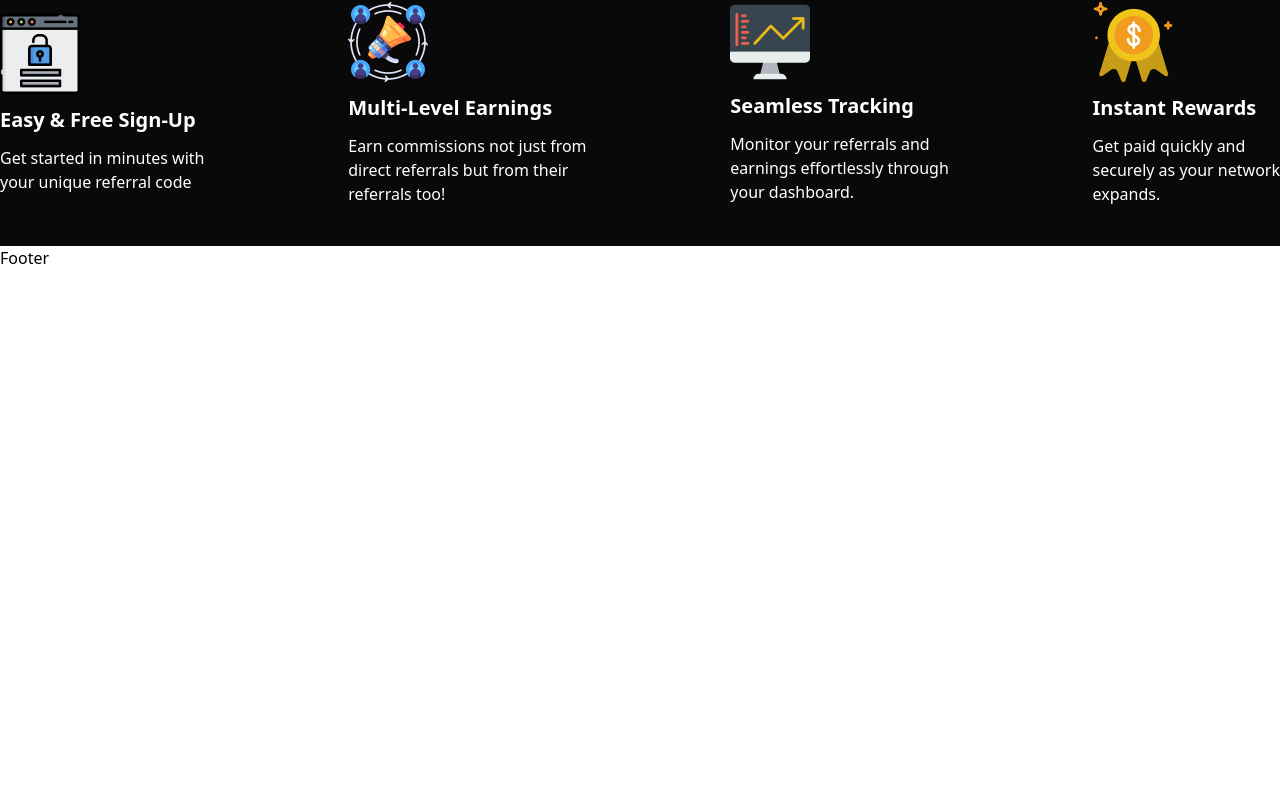
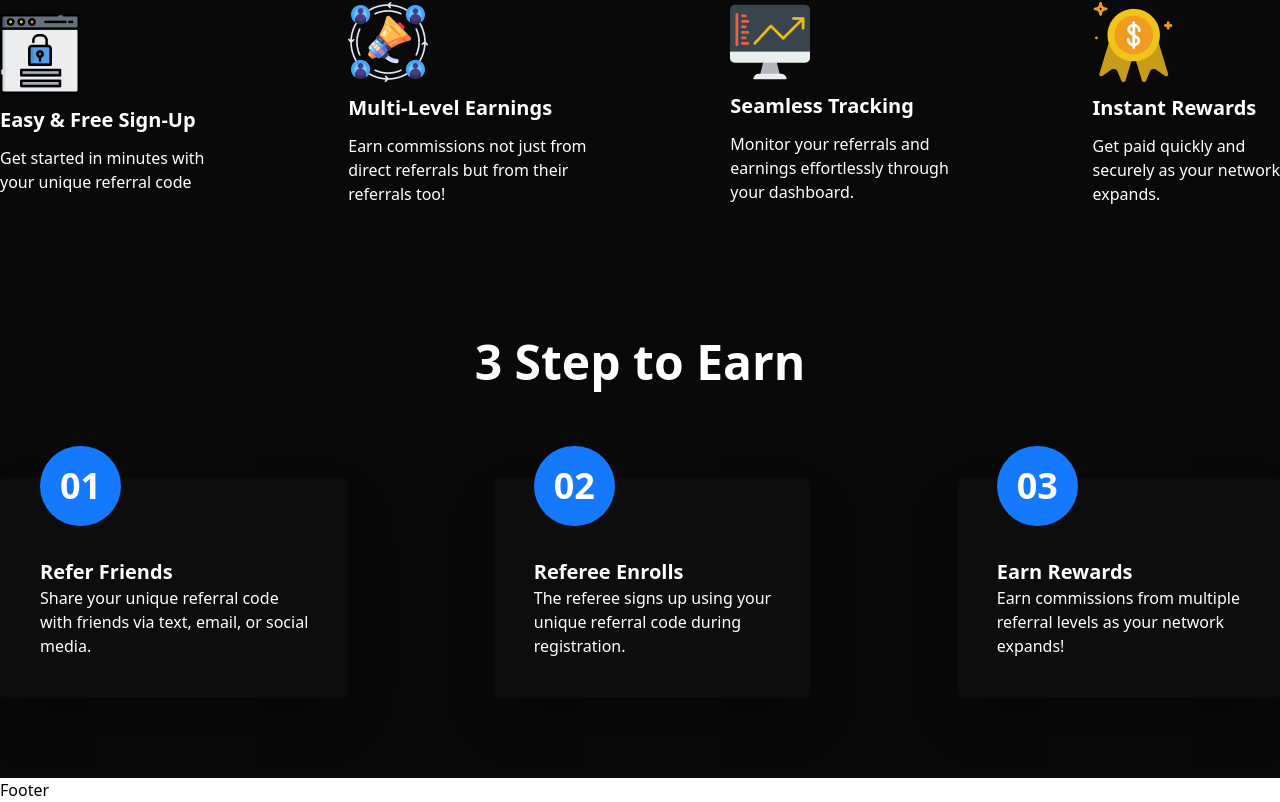
Before and after one commit to goni715/membership-management-website, a React (Vite) app: page / in a window 1280 px wide. Shown: the part 1111-1913 px from the top of the page. Before the commit the page ends 1381 px from the top, so only its background shows below. Built offline with nearby package versions, Linux system fonts and the light colour scheme.

Commit message:
Implement three step to earn

```diff
--- /dev/null
+++ b/src/Components/StepEarn/StepEarn.jsx
@@ -0,0 +1,35 @@
+import React from "react";
+
+const StepEarn = () => {
+  return (
+    <div className=" text-white py-20">
+      <p className="text-center text-[48px] font-bold pb-10">3 Step to Earn</p>
+      <div className="mt-10 md:flex justify-between items-center">
+        <div className="bg-[#0D0D0D] rounded-md shadow-2xl p-10 relative">
+            <p className="bg-[#1479FD] p-5 rounded-full text-4xl font-extrabold inline-block absolute -top-8">01</p>
+            <p className="text-xl font-bold mt-10">Refer Friends</p>
+            <p>Share your unique referral code </p>
+            <p>with friends via text, email, or social </p>
+            <p>media.</p>
+        </div>
+        <div className="bg-[#0D0D0D] rounded-md shadow-2xl p-10 relative">
+            <p className="bg-[#1479FD] p-5 rounded-full text-4xl font-extrabold inline-block absolute -top-8">02</p>
+            <p className="text-xl font-bold mt-10">Referee Enrolls</p>
+            <p>The referee signs up using your </p>
+            <p>unique referral code during </p>
+            <p>registration.</p>
+        </div>
+        <div className="bg-[#0D0D0D] rounded-md shadow-2xl p-10 relative">
+            <p className="bg-[#1479FD] p-5 rounded-full text-4xl font-extrabold inline-block absolute -top-8">03</p>
+            <p className="text-xl font-bold mt-10">Earn Rewards</p>
+            <p>Earn commissions from multiple </p>
+            <p>referral levels as your network </p>
+            <p>expands!</p>
+        </div>
+
+      </div>
+    </div>
+  );
+};
+
+export default StepEarn;
--- a/src/Pages/HomePage/HomePage.jsx
+++ b/src/Pages/HomePage/HomePage.jsx
@@ -1,6 +1,7 @@
 import React from 'react'
 import Hero from '../../Components/Hero/Hero'
 import WhyChooseUs from '../../Components/WhyChooseUs/WhyChooseUs'
+import StepEarn from '../../Components/StepEarn/StepEarn'
 
 const HomePage = () => {
   return (
@@ -8,6 +9,7 @@ const HomePage = () => {
         <div className='container mx-auto'>
             <Hero/>
             <WhyChooseUs/>
+            <StepEarn/>
         </div>
     </div>
   )
```
